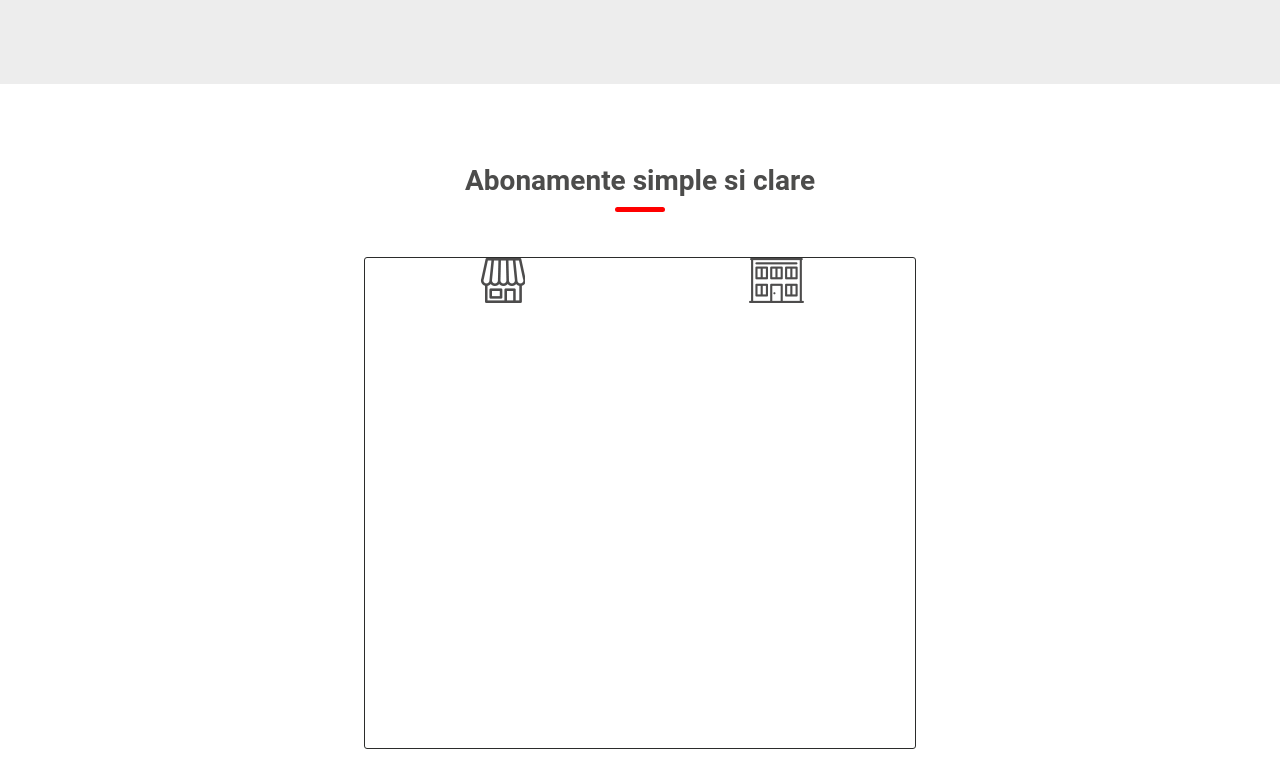
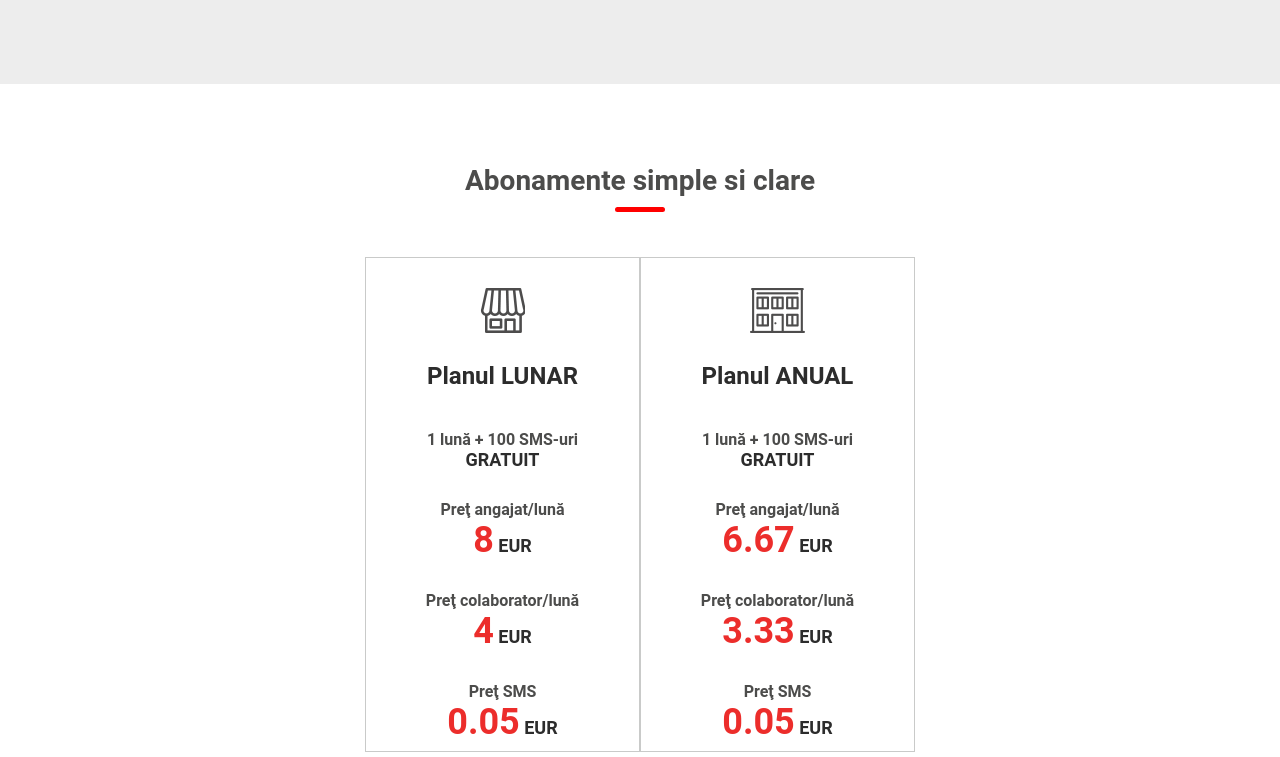
Before and after one commit to poprobertdaniel/html-css-training-studio, a plain HTML site: page root/index.html in a window 1280 px wide. Shown: the part 2043-2800 px from the top of the page. Drawn offline with Linux system fonts and the light colour scheme.

Commit message:
prices-section added

```diff
--- a/root/css/main.css
+++ b/root/css/main.css
@@ -101,7 +101,6 @@ p {
   	color: white;
   	border-color: transparent;
   	background-color: #ec2d2b;
-  	text-transform: uppercase;
 
 }
 
@@ -260,11 +259,11 @@ p {
 }
 
 .prices-container {
-	width:550px;
-	height: 490px;
-	border: solid 1px #2b2c2b;
+	width:552px;
 	margin:0 auto;
 	border-radius: 3px;
+	text-align: center;
+	font-weight: bold;
 }
 
 .prices-col1 .image-row {
@@ -280,16 +279,65 @@ p {
 }
 
 .prices-container .image-row {
-	margin: 0 auto;
+	margin: 30px auto;
 }
 
-.prices-col1, .prices-col2 {
-	width: 274px;
-	display:inline-block;
+.prices-col1:hover, .prices-col2:hover {
+	border: solid 2px #ec2d2b;
+	border-radius: 3px;
+}
+
+.prices-col1:hover .image-row {
+	background-image: url("../images/Calendis_House_Active.png");
+}
+
+.prices-col2:hover .image-row {
+	background-image: url("../images/Calendis_Building_Active.png");
 }
 
 
+.prices-col1, .prices-col2 {
+	width: 273px;
+	display:inline-block;
+	height: 493px;
+	border: solid 1px rgba(43, 44, 43, 0.25);
+}
+
+.prices-container .title-row p{
+	font-size: 24px;
+  	line-height: 1.13;
+  	color: #2c2c2c;
+  	padding-bottom: 40px;
+}
+
+.prices-container .prices-row p:first-of-type{
+	font-size: 16px;
+  	color: #4c4c4b;
+}
+
+.prices-container .prices-row p:last-of-type{
+	font-size: 18px;
+  	font-weight: bold;
+  	color: #2c2c2c;
+  	padding-bottom: 30px;
+}
+
+span.number{
+	font-size: 36px;
+  	color: #ec2d2b;
+}
+
+.prices-legend {
+	font-size: 12px;
+  	line-height: 1.5;
+  	font-weight: normal;
+  	color: #2c2c2c;
+  	padding-top: 15px;
+  	padding-bottom: 50px;
+
+}
+
 footer{
 	background-color: #2c2c2c;
-	height:100px;
+	height:192px;
 }
--- a/root/index.html
+++ b/root/index.html
@@ -25,7 +25,7 @@
     <div id="Acasa" class="home-section">
       <p>Programări prin Calendis</p>
       <div class="register-div">
-        <button class="register-btn">Inregistrează-te</button>
+        <button class="register-btn">ÎNREGISTREAZĂ-TE</button>
       </div>
       <div class="end-home-section">
         <p>Eu sunt Calendis, asistentul tău digital. Te ajut să-ți programezi clienții, le trimit <br> SMS-uri și e-mailuri, iar tu nu vei mai pierde programări. Niciodată.</p>
@@ -62,7 +62,7 @@
           </div>
         </div>
         <p>...iar în curând am să iți las clienții să se programeze singuri la tine, <br> eliberându-ți și mai mult timp.</p>
-        <button class="register-btn">Înregistrează-te</button>
+        <button class="register-btn">ÎNREGISTREAZĂ-TE</button>
       </div>
     </div>
 
@@ -95,20 +95,67 @@
 
       		<div class="prices-col1">
       			<div class="image-row"></div>
-      			<div class="row1"></div>
-      			<div class="row2"></div>
-      			<div class="row3"></div>
-      			<div class="row4"></div>
-      			<div class="row5"></div>
+      			<div class="title-row">
+      				<p>Planul LUNAR</p>
+      			</div>
+      			<div class="prices-row">
+      				<p>1 lună + 100 SMS-uri</p>
+      				<p>GRATUIT</p>
+      			</div>
+      			<div class="prices-row">
+      				<p>Preţ angajat/lună</p>
+      				<p><span class="number">8</span>
+      				<span class="currency"> EUR</span></p>
+      			</div>
+      			<div class="prices-row">
+      				<p>Preţ colaborator/lună</p>
+      				<p><span class="number">4</span>
+      				<span class="currency"> EUR</span></p>
+      			</div>
+      			<div class="prices-row">
+      				<p>Preţ SMS</p>
+      				<p><span class="number">0.05</span>
+      				<span class="currency"> EUR</span></p>
+      			</div>
       		</div>
+
       		<div class="prices-col2">
       			<div class="image-row"></div>
-      			<div class="row1"></div>
-      			<div class="row2"></div>
-      			<div class="row3"></div>
-      			<div class="row4"></div>
-      			<div class="row5"></div>
+      			<div class="title-row">
+      				<p>Planul ANUAL</p>
+      			</div>
+      			<div class="prices-row">
+      				<p>1 lună + 100 SMS-uri</p>
+      				<p>GRATUIT</p>
+      			</div>
+      			<div class="prices-row">
+      				<p>Preţ angajat/lună</p>
+      				<p><span class="number">6.67</span>
+      				<span class="currency"> EUR</span></p>
+      			</div>
+      			<div class="prices-row">
+      				<p>Preţ colaborator/lună</p>
+      				<p><span class="number">3.33</span>
+      				<span class="currency"> EUR</span></p>
+      			</div>
+      			<div class="prices-row">
+      				<p>Preţ SMS</p>
+      				<p><span class="number">0.05</span>
+      				<span class="currency"> EUR</span></p>
+      			</div>
       		</div>
+
+      		<div class="prices-legend">
+      			<p>*preţurile nu includ <strong>TVA</strong></p>
+      			<p>*subscripţia anuală se plateşte <strong>o dată pe an</strong></p>
+      			<p>*un colaborator poate avea programări în valoare totală de <strong>max 15h/săptamână</strong></p>
+      		</div>
+      		<div>
+      			<button class="register-btn">Incearcă ACUM</button>
+      		</div>
+
+
+
 
       	</div>
 
```
